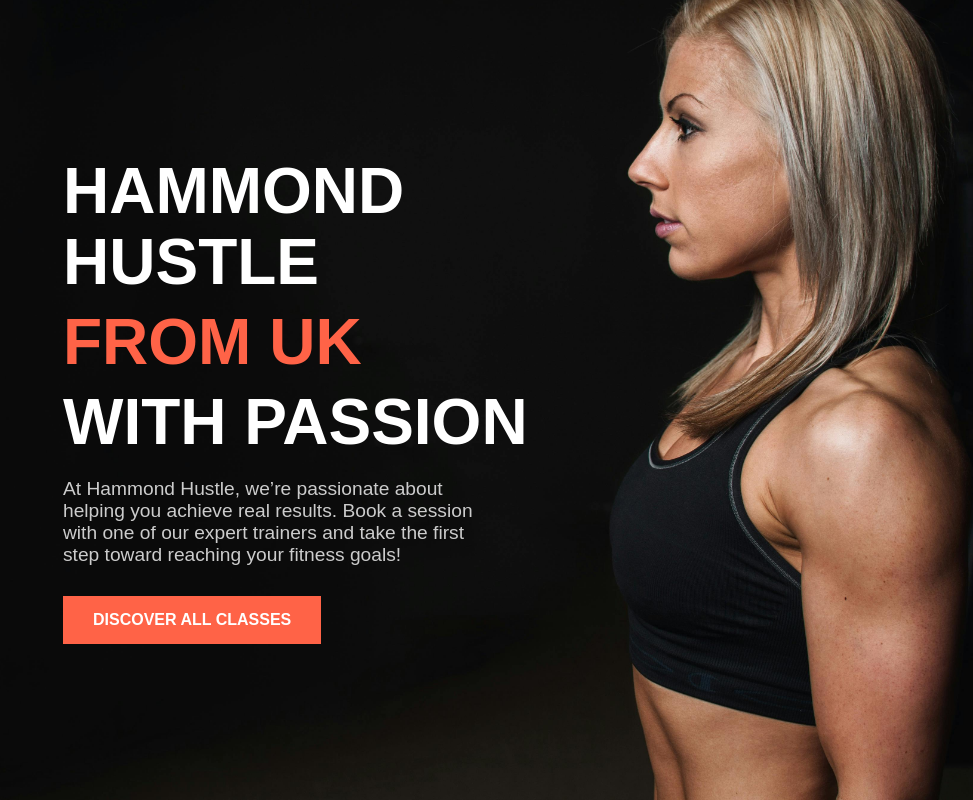
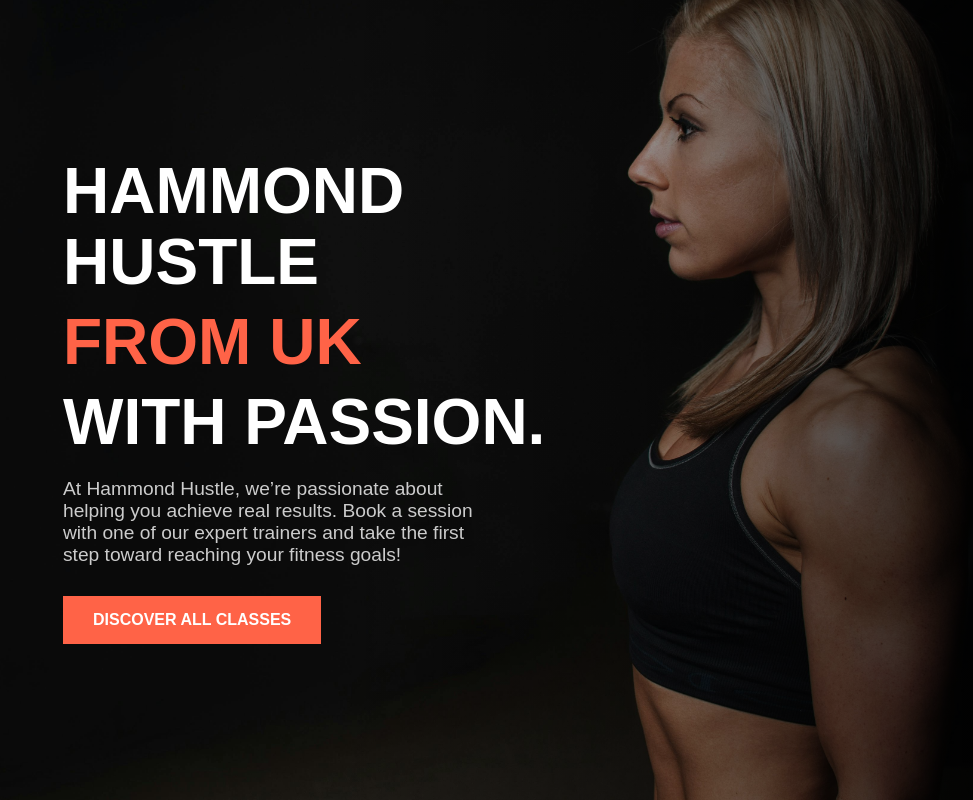
Before and after one commit to Brad-Hammond/Hammond-Hustle, a Django app: page / in a window 1280 px wide. Shown: the part 68-868 px from the top of the page, without its empty margins (307-1280 px from the left). Run offline with Django 4.2, Linux system fonts and the light colour scheme.

Commit message:
Feat: Amended styling on the 3 html templates.

```diff
--- a/templates/base.html
+++ b/templates/base.html
@@ -30,18 +30,19 @@
       <div class="hero-text">
         <h2>HAMMOND HUSTLE</h2>
         <h2>FROM UK</h2>
-        <h2>WITH PASSION</h2>
+        <h2>WITH PASSION.</h2>
         <p>
           At Hammond Hustle, we’re passionate about helping you achieve real
           results. Book a session with one of our expert trainers and take the
           first step toward reaching your fitness goals!
         </p>
         {% if user.is_authenticated %}
-        <a href="{% url 'create_booking' %}" class="btn">MAKE A BOOKING</a>
+        <a href="{% url 'create_booking' %}" class="btn">Make a Booking</a>
         {% else %}
-        <a href="#" class="btn">DISCOVER ALL CLASSES</a>
+        <a href="#" class="btn">Discover All Classes</a>
         {% endif %}
       </div>
+      <div class="hero-image"></div>
     </section>
   </body>
 </html>
--- a/templates/login.html
+++ b/templates/login.html
@@ -20,7 +20,6 @@
           {% if user.is_authenticated %}
           <li><a href="{% url 'logout' %}">Log Out</a></li>
           {% else %}
-          <!-- Log In link opens in the same tab -->
           <li><a href="{% url 'login' %}">Log In</a></li>
           {% endif %}
         </ul>
@@ -30,10 +29,8 @@
     <div id="color-black">
       <section class="form-section">
         <h2>Login</h2>
-        <!-- Login form action points to login URL, opening in the same tab -->
         <form method="POST" action="{% url 'login' %}">
-          {% csrf_token %}
-          {{ form.as_p }}
+          {% csrf_token %} {{ form.as_p }}
           <button type="submit" class="btn">Log In</button>
         </form>
         <p>
--- a/templates/signup.html
+++ b/templates/signup.html
@@ -5,9 +5,7 @@
     <meta name="viewport" content="width=device-width, initial-scale=1.0" />
     <title>Signup</title>
     {% load static %}
-    <!-- Load the static template tag -->
     <link rel="stylesheet" href="{% static 'css/style.css' %}" />
-    <!-- Link to CSS file -->
   </head>
   <body>
     <header>
@@ -27,12 +25,12 @@
         </ul>
       </nav>
     </header>
+
     <div id="color-black">
       <section class="form-section">
         <h2>Signup</h2>
         <form method="POST" action="{% url 'signup' %}">
           {% csrf_token %} {{ form.as_p }}
-          <!-- Renders the signup form fields -->
           <button type="submit" class="btn">Sign Up</button>
         </form>
         <p>
```
